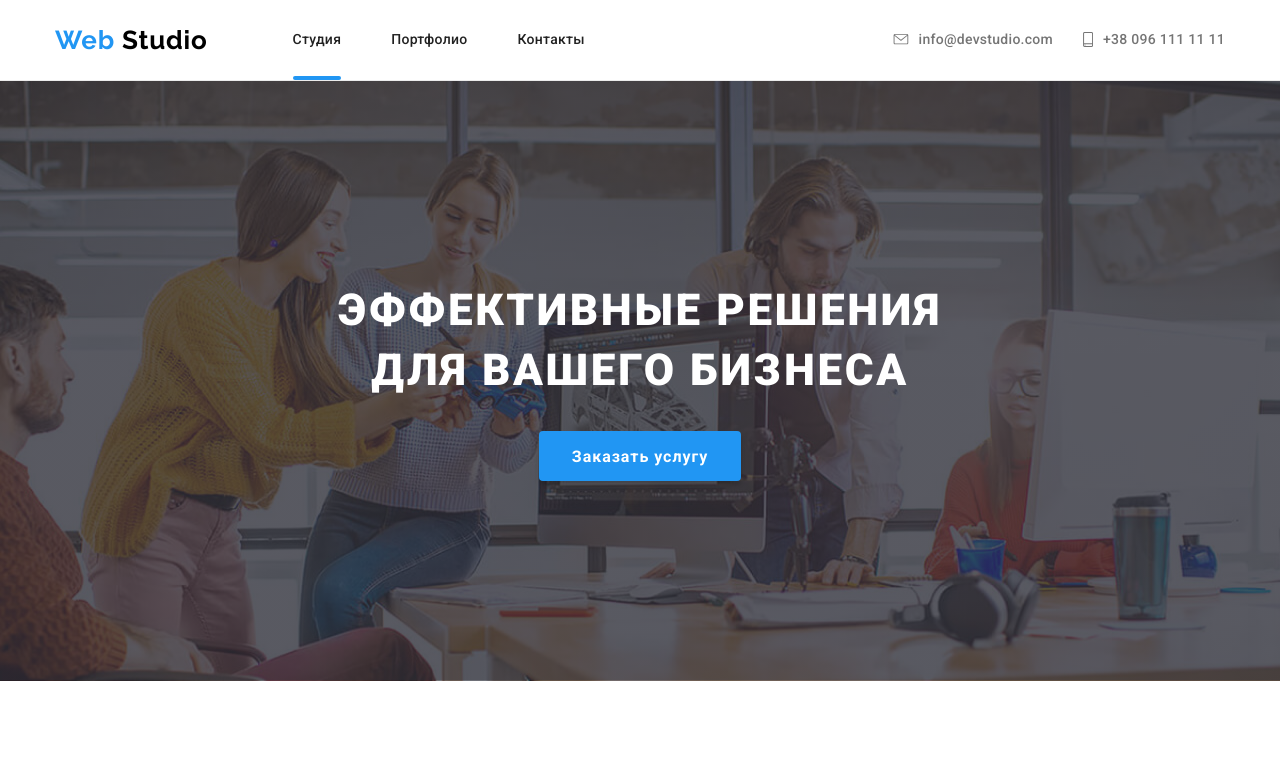
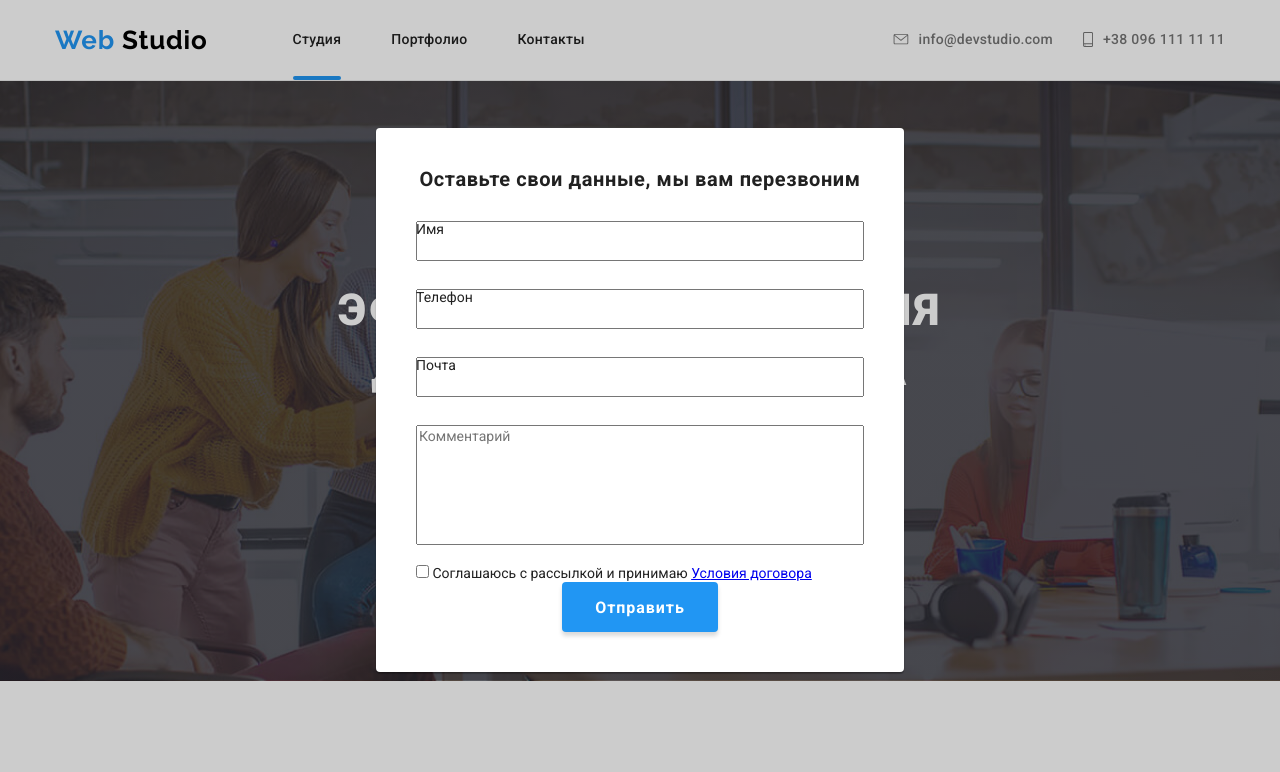
Before and after one commit to vadimyakushonok/goit-markup-hw-06, a plain HTML site: page index.html in a window 1280 px wide. Shown: the top 772 px of the page. Drawn offline with Linux system fonts and the light colour scheme.

Commit message:
разметил модальное окно

```diff
--- a/css/styles.css
+++ b/css/styles.css
@@ -210,6 +210,7 @@ img {
     border-radius: 4px;
 
     height: 50px;
+    cursor: pointer;
 }
 
 /* Мейн блок */
@@ -541,8 +542,14 @@ img {
     margin-right: 12px;
     padding-left: 16px;
 
-    background-color: #2F303A;
+    background-color: transparent;
     color: var(--accent-color-blu-fone);
+
+    font-family: var(--main-font);
+    font-weight: 400px;
+    font-size: 16px;
+    line-height: 1.25;
+    letter-spacing: 0.03em;
 }
 
 .mailing-footer .modal-btn {
@@ -556,7 +563,7 @@ img {
     margin-left: 10px;
 }
 
-::placeholder {
+.mailing-footer-input::placeholder {
     color: rgba(255, 255, 255, 0.6);
 }
 
@@ -706,3 +713,72 @@ img {
     margin-top: 0;
     margin-bottom: 4px;
 }
+
+/*Модальное окно*/
+
+.backdrop {
+    position: fixed;
+    left: 0;
+    top: 0;
+    width: 100%;
+    height: 100%;
+
+    background-color: rgba(0, 0, 0, 0.2);
+    z-index: 100;
+
+    display: flex;
+    justify-content: center;
+    align-items: center;
+}
+
+.modal-form {
+    display: flex;
+    flex-direction: column;
+    width: 528px;
+
+    background: #FFFFFF;
+    box-shadow: 0px 1px 3px rgba(0, 0, 0, 0.12), 0px 1px 1px rgba(0, 0, 0, 0.14), 0px 2px 1px rgba(0, 0, 0, 0.2);
+    border-radius: 4px;
+
+    padding-top: 40px;
+    padding-right: 40px;
+    padding-bottom: 40px;
+    padding-left: 40px;
+}
+
+.modal-form-title {
+    font-family: var(--main-font);
+    font-weight: 700px;
+    font-size: 20px;
+    line-height: 1.15;
+    text-align: center;
+    letter-spacing: 0.03em;
+    margin-bottom: 30px;
+    margin-top: 0;
+
+    color: var(--main-color-theme-light);
+}
+
+.modal-form-input-box {
+    position: relative;
+    margin-bottom: 28px;
+}
+
+.modal-form-input {
+    display: block;
+    width: 100%;
+    height: 40px;
+
+}
+
+.modal-form-label {
+    position: absolute;
+    top: 0;
+    left: 0;
+}
+
+.modal-form-message {
+    height: 120px;
+    resize: none;
+    margin-bottom: 20px;
+}
--- a/index.html
+++ b/index.html
@@ -396,27 +396,50 @@
                     </button>
                 </form>
 
-
-
-
-                <!-- <ul class="mailing-footer-list list">
-                    <li class="mailing-footer-item">
-                        <div class="mailing-footer-box"></div>
-                    </li>
-                    <li class="mailing-footer-item">
-                        <button class="modal-btn" type="button">Подписаться
-                            <svg class="send-icon" width="24" height="24">
-                                <use href="./images/sprite.svg#icon-send"></use>
-                            </svg>
-                        </button>
-                    </li>
-                </ul>-->
-
             </div>
 
         </div>
 
     </footer>
 
+    <div class="backdrop">
+
+        <form action="#" class="modal-form">
+
+            <h2 class="modal-form-title">Оставьте свои данные, мы вам перезвоним</h2>
+
+            <div class="modal-form-input-box">
+                <input type="text" id="user-name" name="user-name" required class="modal-form-input">
+                <label for="user-name" class="modal-form-label">Имя</label>
+            </div>
+
+            <div class="modal-form-input-box">
+                <input type="tel" id="user-tel" name="user-tel" required class="modal-form-input">
+                <label for="user-tel" class="modal-form-label">Телефон</label>
+            </div>
+
+            <div class="modal-form-input-box">
+                <input type="email" id="user-email" name="user-email" required class="modal-form-input">
+                <label for="user-email" class="modal-form-label">Почта</label>
+            </div>
+
+
+            <textarea name="user-message" id="user-message" cols="30" rows="10" class="modal-form-message" placeholder="Комментарий"></textarea>
+
+            <label class="">
+                <input type="checkbox" name="" lass="modal-form-checkbox">
+                <span class="modal-form-text">Соглашаюсь с рассылкой и принимаю <a href="#">Условия договора</a></span>
+            </label>
+
+            <button type="submit" class="modal-btn">Отправить</button>
+
+        </form>
+
+
+
+
+
+    </div>
+
 </body>
 </html>
```
